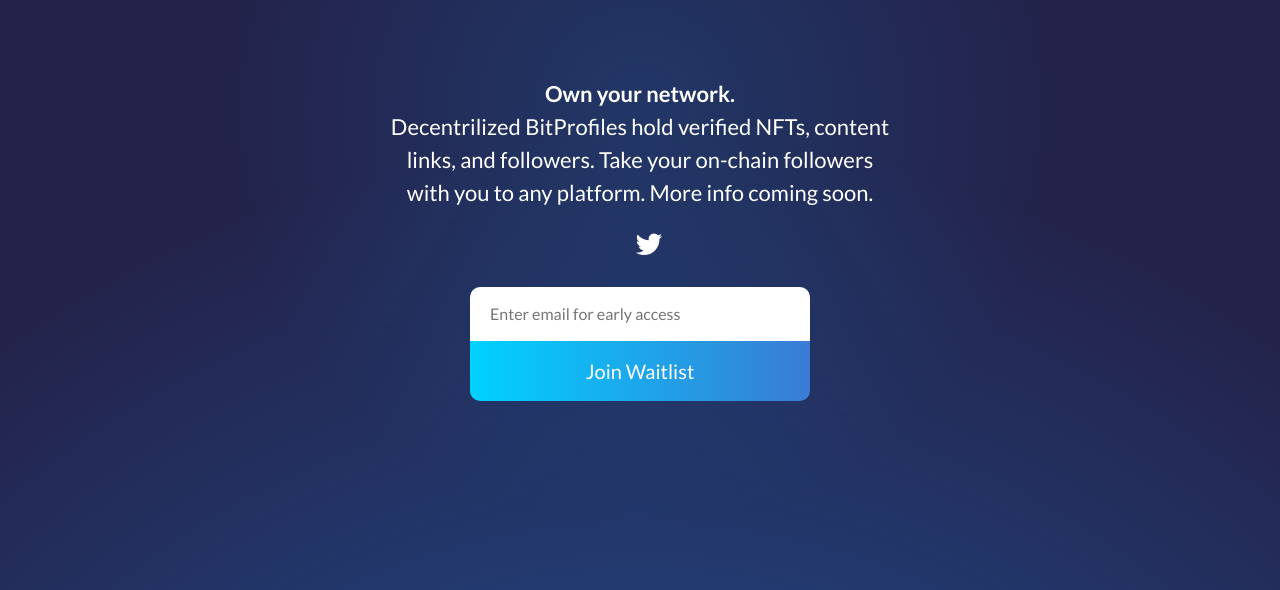
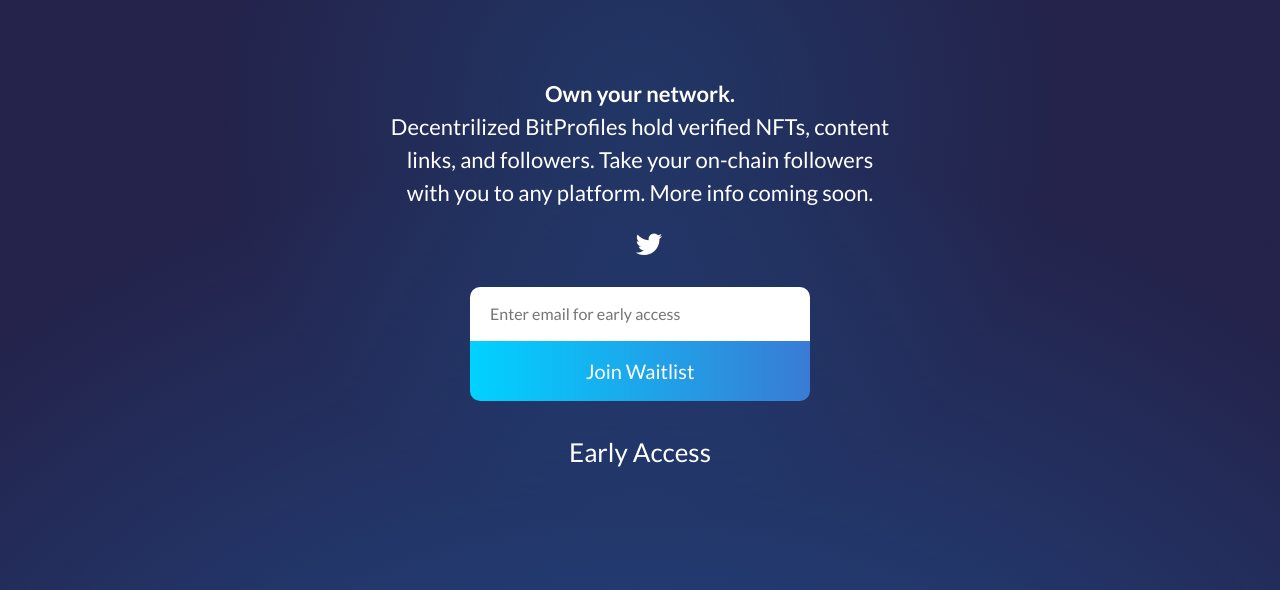
Before and after one commit to bitprofileio/bitprofileio.github.io, a website: page index.html in a window 1280 px wide. Shown: the part 210-800 px from the top of the page. Drawn offline with nearby package versions, Linux system fonts and the light colour scheme; a script that the page names is missing.

Commit message:
updated early access

```diff
--- a/index.html
+++ b/index.html
@@ -87,7 +87,7 @@
 
     <section>
       <div class="col-lg-6 col-md-8 col-sm-10 text-center mx-auto my-auto">
-          <p id="queue_num"></p>
+          <p id="queue_num">Early Access</p>
       </div>
     </section>
 
```
